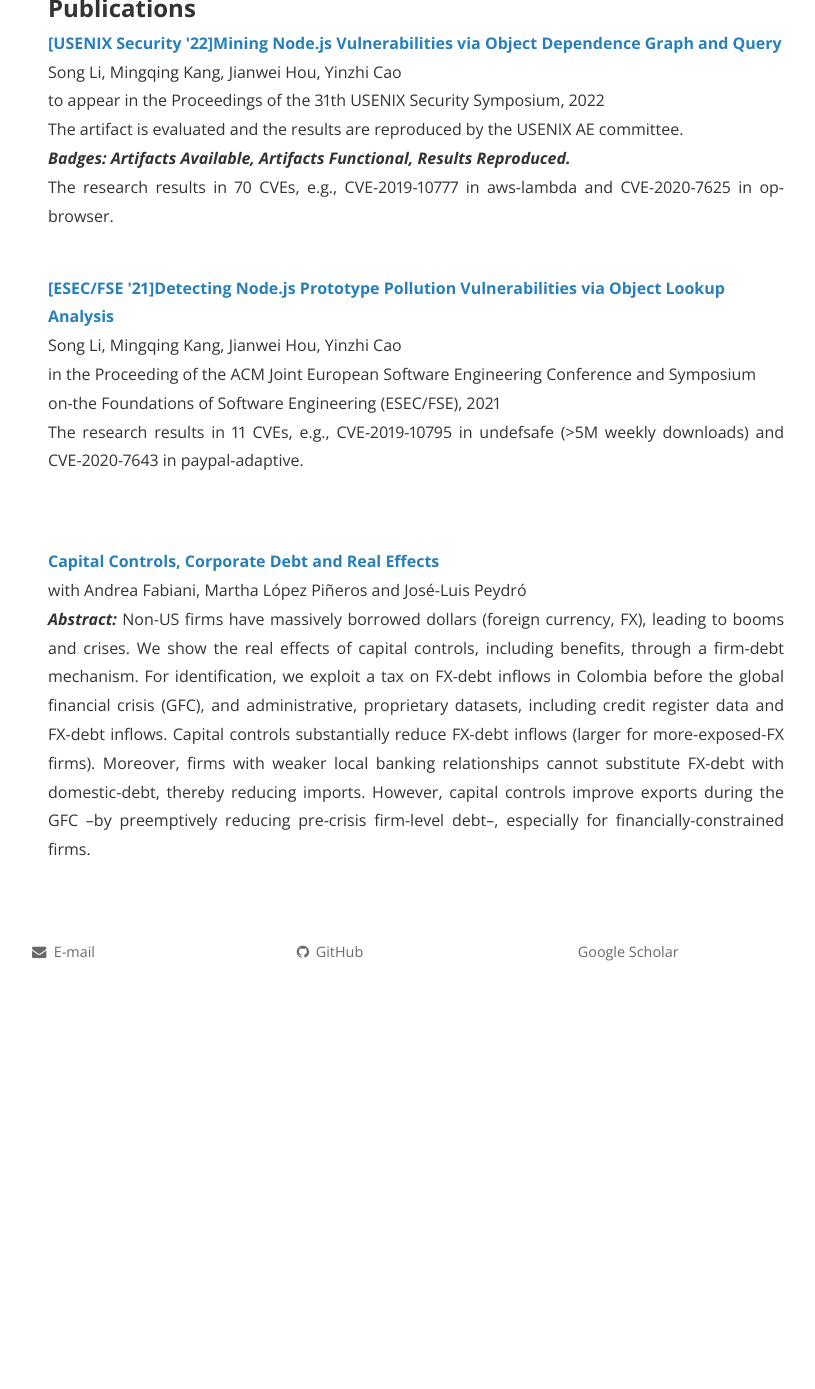
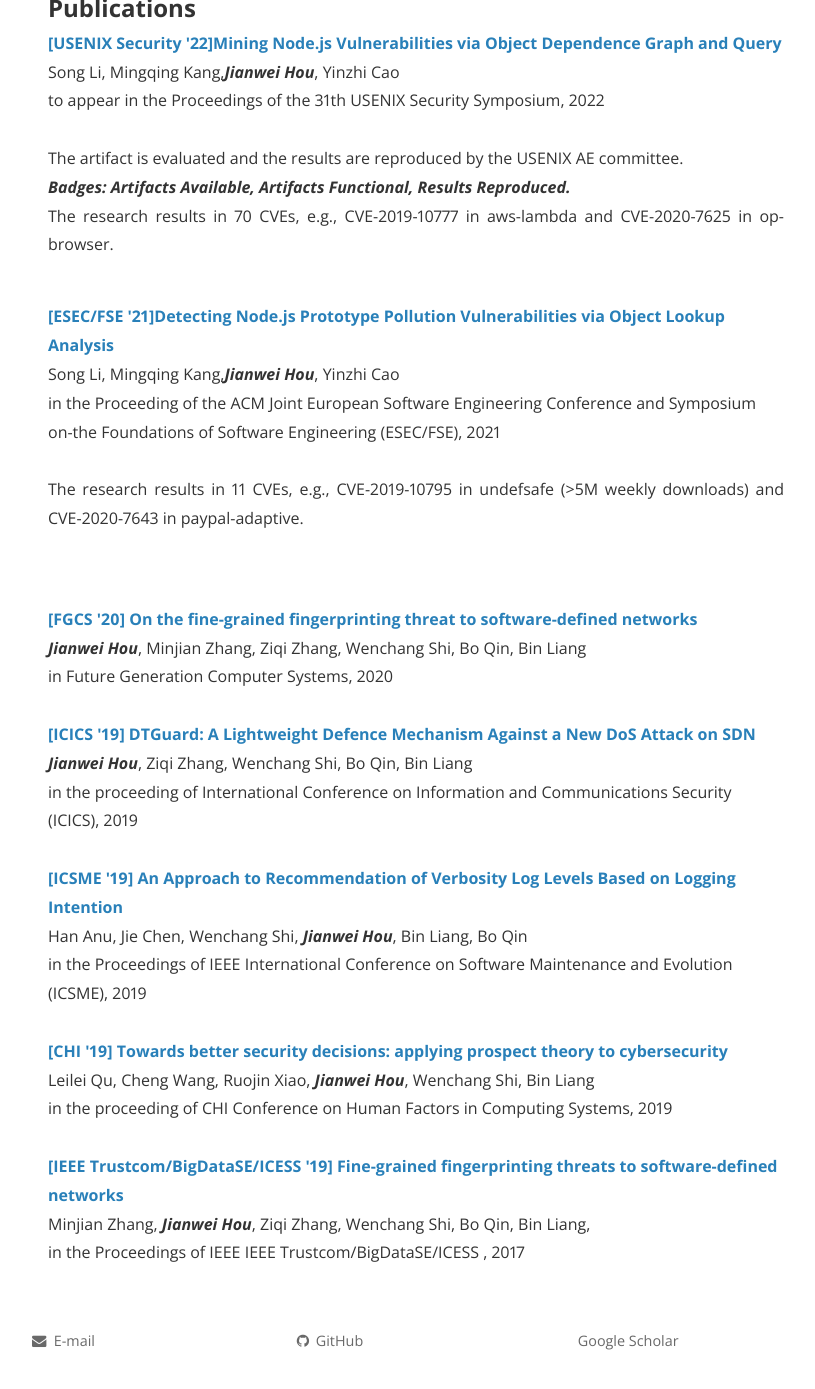
Before and after one commit to jianweihou/jianweihou.github.io, a Jekyll site: the page built from research.html, in a window 1280 px wide and 1400 px high, scrolled down 234 px. Shown: the top 1389 px of the window, without its empty margins (224-1039 px from the left). Built offline with Jekyll 4.4.1, drawn with Linux system fonts in a browser that asks for light colours; nearby versions of some CDN libraries; comment, search, counter and statistics services are not loaded; a style sheet for code colours, icons or effects is not loaded; before the commit the page ends 1245 px from its top, so only the background shows below that.

Commit message:
update reseach

```diff
--- a/research.html
+++ b/research.html
@@ -6,17 +6,31 @@ permalink: /research/
 
 <font size="+2"><strong> Publications</strong></font><br>
 <strong><a href="https://github.com/jianweihou/papers/blob/main/usenix-sec22summer-final134.pdf">[USENIX Security '22]Mining Node.js Vulnerabilities via Object Dependence Graph and Query</a></strong><br>
-Song Li, Mingqing Kang, Jianwei Hou, Yinzhi Cao<br>
-to appear in the Proceedings of the 31th USENIX Security Symposium, 2022<br>
+Song Li, Mingqing Kang,<b><i>Jianwei Hou</i></b>, Yinzhi Cao<br>
+to appear in the Proceedings of the 31th USENIX Security Symposium, 2022<br><br>
 <p style="text-align:justify">The artifact is evaluated and the results are reproduced by the USENIX AE committee.<br>
 <b><i> Badges: Artifacts Available, Artifacts Functional, Results Reproduced.</i></b><br>
 The research results in 70 CVEs, e.g., CVE-2019-10777 in aws-lambda and CVE-2020-7625 in op-browser.</p>
 <br>
 <!-- <font size="+2"><strong> Working Papers</strong></font><br> -->
 <strong><a href="https://github.com/jianweihou/papers/blob/main/fse21_objlupansys.pdf">[ESEC/FSE '21]Detecting Node.js Prototype Pollution Vulnerabilities via Object Lookup Analysis</a></strong><br>
-Song Li, Mingqing Kang, Jianwei Hou, Yinzhi Cao<br>
-in the Proceeding of the ACM Joint European Software Engineering Conference and Symposium on-the Foundations of Software Engineering (ESEC/FSE), 2021<br>
+Song Li, Mingqing Kang,<b><i>Jianwei Hou</i></b>, Yinzhi Cao<br>
+in the Proceeding of the ACM Joint European Software Engineering Conference and Symposium on-the Foundations of Software Engineering (ESEC/FSE), 2021<br><br>
 <p style="text-align:justify">The research results in 11 CVEs, e.g., CVE-2019-10795 in undefsafe (>5M weekly downloads) and CVE-2020-7643 in paypal-adaptive.</p><br>
 <br>
-<strong><a href="https://www.dropbox.com/s/w82vfneoeyvmhe5/Capital_Controls_Corporate_Debt_Real_Effects.pdf?dl=0"> Capital Controls, Corporate Debt and Real Effects</a></strong><br>with Andrea Fabiani, Martha L&oacute;pez Pi&ntilde;eros and Jos&eacute;-Luis Peydr&oacute;<br>
-<p style="text-align:justify"><b><i>Abstract: </i></b>Non-US firms have massively borrowed dollars (foreign currency, FX), leading to booms and crises. We show the real effects of capital controls, including benefits, through a firm-debt mechanism. For identification, we exploit a tax on FX-debt inflows in Colombia before the global financial crisis (GFC), and administrative, proprietary datasets, including credit register data and FX-debt inflows. Capital controls substantially reduce FX-debt inflows (larger for more-exposed-FX firms). Moreover, firms with weaker local banking relationships cannot substitute FX-debt with domestic-debt, thereby reducing imports. However, capital controls improve exports during the GFC –by preemptively reducing pre-crisis firm-level debt–, especially for financially-constrained firms.</p><br>
+<strong><a href="https://github.com/jianweihou/papers/blob/main/On%20the%20fine-grained%20fingerprinting%20threat%20to%20software-defined%20networks.pdf">[FGCS '20] On the fine-grained fingerprinting threat to software-defined networks</a></strong><br>
+<b><i>Jianwei Hou</i></b>, Minjian Zhang, Ziqi Zhang, Wenchang Shi, Bo Qin, Bin Liang<br>
+in Future Generation Computer Systems, 2020<br><br>
+<!-- <p style="text-align:justify"><b><i>Abstract: </i></b>Non-US firms have massively borrowed dollars (foreign currency, FX), leading to booms and crises. We show the real effects of capital controls, including benefits, through a firm-debt mechanism. For identification, we exploit a tax on FX-debt inflows in Colombia before the global financial crisis (GFC), and administrative, proprietary datasets, including credit register data and FX-debt inflows. Capital controls substantially reduce FX-debt inflows (larger for more-exposed-FX firms). Moreover, firms with weaker local banking relationships cannot substitute FX-debt with domestic-debt, thereby reducing imports. However, capital controls improve exports during the GFC –by preemptively reducing pre-crisis firm-level debt–, especially for financially-constrained firms.</p><br> -->
+<strong><a href="https://github.com/jianweihou/papers/blob/main/DTGuard-%20A%20Lightweight%20Defence%20Mechanism%20Against%20a%20New%20DoS%20Attack%20on%20SDN.pdf">[ICICS '19] DTGuard: A Lightweight Defence Mechanism Against a New DoS Attack on SDN</a></strong><br>
+<b><i>Jianwei Hou</i></b>, Ziqi Zhang, Wenchang Shi, Bo Qin, Bin Liang<br>
+in the proceeding of International Conference on Information and Communications Security (ICICS), 2019<br><br>
+<strong><a href="https://github.com/jianweihou/papers/blob/main/An_Approach_to_Recommendation_of_Verbosity_Log_Levels_Based_on_Logging_Intention.pdf">[ICSME '19] An Approach to Recommendation of Verbosity Log Levels Based on Logging Intention</a></strong><br>
+Han Anu, Jie Chen, Wenchang Shi, <b><i>Jianwei Hou</i></b>, Bin Liang, Bo Qin<br>
+in the Proceedings of IEEE International Conference on Software Maintenance and Evolution (ICSME), 2019<br><br>
+<strong><a href="https://github.com/jianweihou/papers/blob/main/CHI-2019.pdf">[CHI '19] Towards better security decisions: applying prospect theory to cybersecurity</a></strong><br>
+Leilei Qu, Cheng Wang, Ruojin Xiao, <b><i>Jianwei Hou</i></b>, Wenchang Shi, Bin Liang<br>
+in the proceeding of CHI Conference on Human Factors in Computing Systems, 2019<br><br>
+<strong><a href="https://github.com/jianweihou/papers/blob/main/Fine-Grained_Fingerprinting_Threats_to_Software-Defined_Networks.pdf">[IEEE Trustcom/BigDataSE/ICESS '19] Fine-grained fingerprinting threats to software-defined networks</a></strong><br>
+Minjian Zhang, <b><i>Jianwei Hou</i></b>, Ziqi Zhang, Wenchang Shi, Bo Qin, Bin Liang,<br>
+in the Proceedings of IEEE IEEE Trustcom/BigDataSE/ICESS , 2017<br><br>
```
